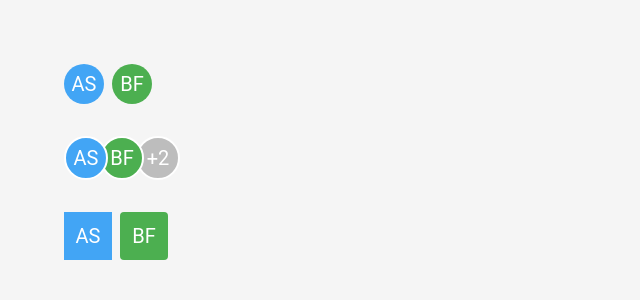
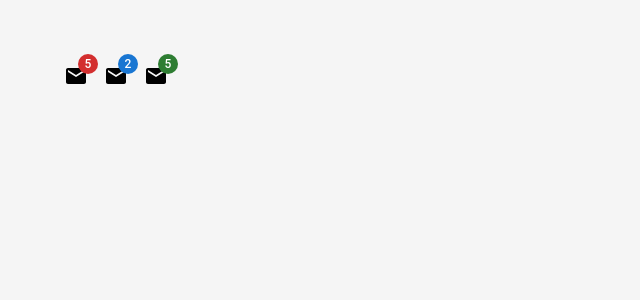
Before and after one commit to andriy-sachok/testing-mui-materials, a React (Create React App) app: page / in a window 1280 px wide. Shown: the top 300 px of the page, without its empty margins (0-640 px from the left). Built offline with nearby package versions, Linux system fonts and the light colour scheme.

Commit message:
added <MuiBadge />

```diff
--- a/src/App.jsx
+++ b/src/App.jsx
@@ -16,7 +16,8 @@
 // import MuiDrawer from './components/MuiDrawer';
 // import MuiSpeedDial from './components/MuiSpeedDial';
 // import MuiBottomNavigation from './components/MuiBottomNavigation';
-import MuiAvatar from './components/data display/MuiAvatar';
+// import MuiAvatar from './components/data display/MuiAvatar';
+import MuiBadge from './components/data display/MuiBadge';
 
 import './App.css';
 
@@ -39,7 +40,8 @@
       {/* <MuiDrawer /> */}
       {/* <MuiSpeedDial /> */}
       {/* <MuiBottomNavigation /> */}
-      <MuiAvatar />
+      {/* <MuiAvatar /> */}
+      <MuiBadge />
     </div>
   );
 };
--- /dev/null
+++ b/src/components/data display/MuiBadge.jsx
@@ -0,0 +1,20 @@
+import { Badge, Stack } from '@mui/material';
+import MailIcon from '@mui/icons-material/Mail';
+
+const MuiBadge = () => {
+  return (
+    <Stack spacing={2} direction="row">
+      <Badge badgeContent={5} color="error">
+        <MailIcon />
+      </Badge>
+      <Badge badgeContent={2} color="primary">
+        <MailIcon />
+      </Badge>
+      <Badge badgeContent={5} color="success">
+        <MailIcon />
+      </Badge>
+    </Stack>
+  );
+};
+
+export default MuiBadge;
```
